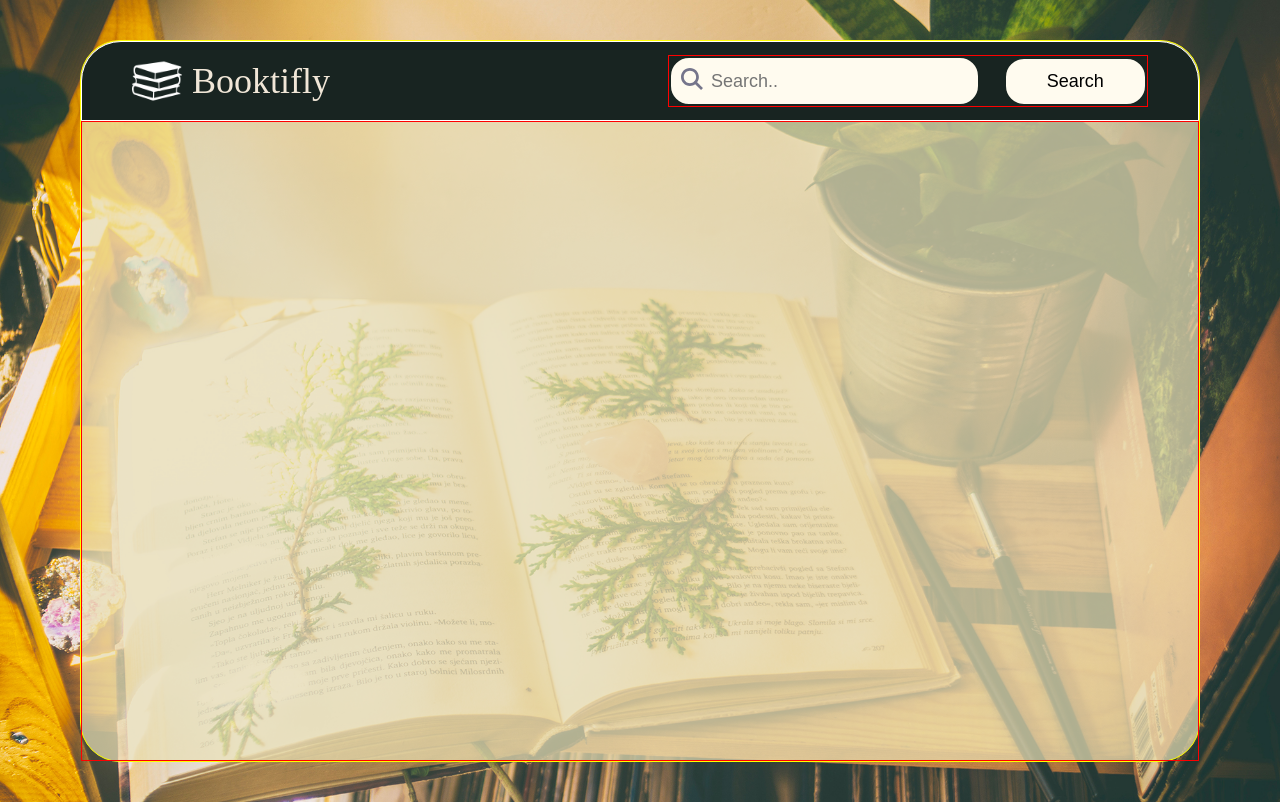
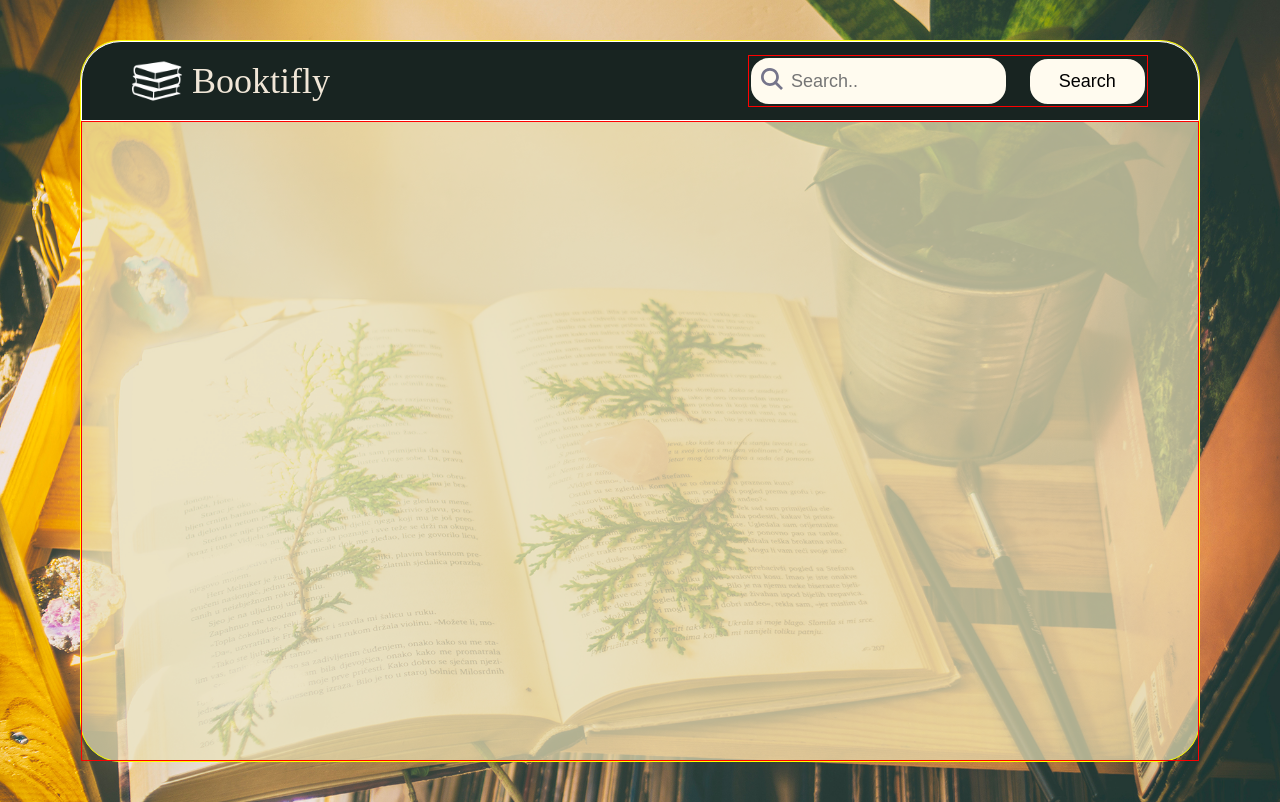
Before and after one commit to patkub2/booktifly, a React (Create React App) app: page / in a window 1280 px wide. Built offline with nearby package versions, Linux system fonts and the light colour scheme.

Commit message:
changes to menu pre media

```diff
--- a/src/components/Input.js
+++ b/src/components/Input.js
@@ -10,14 +10,10 @@ const InputWraper = styled.nav`
   justify-content: space-between;
   align-items: center;
   min-width: 400px;
-  width: 60vh;
   flex-wrap: wrap;
-  select:focus,
-  textarea:focus,
-  input:focus {
-    outline: none;
-  }
-  input {
+`;
+
+const InputArea = styled.input`
   width: 65%;
   box-sizing: border-box;
   border: 2px solid ${({ theme }) => theme.colors.dark};
@@ -29,9 +25,12 @@ const InputWraper = styled.nav`
   background-position: 10px 10px;
   background-repeat: no-repeat;
   padding: 13px 0px 12px 40px;
+  :focus {
+    outline: none;
   }
+`;
 
-  button {
+const Button = styled.button`
   min-width: 30%;
   box-sizing: border-box;
   border: 2px solid ${({ theme }) => theme.colors.dark};
@@ -43,7 +42,6 @@ const InputWraper = styled.nav`
   :hover {
     outline: none;
   }
-  }
 `;
 
 const Input = () => {
@@ -51,8 +49,8 @@ const Input = () => {
   return (
     <form onSubmit={handleSubmit}>
       <InputWraper>
-        <input onChange={handleSearch} type="text" placeholder="Search.." />
-        <button type="submit">Search</button>
+        <InputArea onChange={handleSearch} type="text" placeholder="Search.." />
+        <Button type="submit">Search</Button>
       </InputWraper>
     </form>
   );
```
Lines whose indentation alone changed are shown as unchanged.
